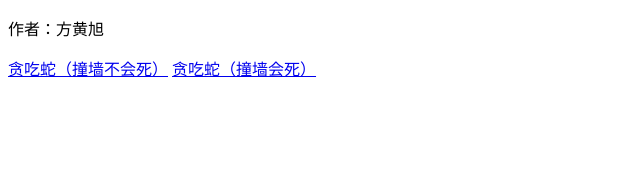
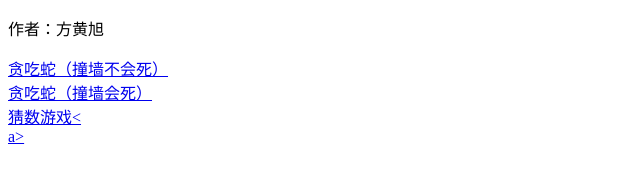
Before and after one commit to fanghuangxu/HtmlGame, a plain HTML site: page index.html in a window 1280 px wide. Shown: the whole page, without its empty margins (0-640 px from the left). Drawn offline with Linux system fonts and the light colour scheme.

Commit message:
Update index.html

```diff
--- a/index.html
+++ b/index.html
@@ -5,8 +5,9 @@
     <meta name="viewport" content="width=device-width, initial-scale=1.0">
     <title>html游戏</title>
 </head>
-  <p>作者：方黄旭</p>
-  <a href='贪吃蛇.html'>贪吃蛇（撞墙不会死）<a>
-  <a href='22.html'>贪吃蛇（撞墙会死）</a>
+  <p>作者：方黄旭<br></p>
+  <a href='贪吃蛇.html'>贪吃蛇（撞墙不会死）<br><a>
+  <a href='22.html'>贪吃蛇（撞墙会死）<br></a>
+  <a href='猜数游戏.html'>猜数游戏<<br>a>
 </body>
 </html>
```
